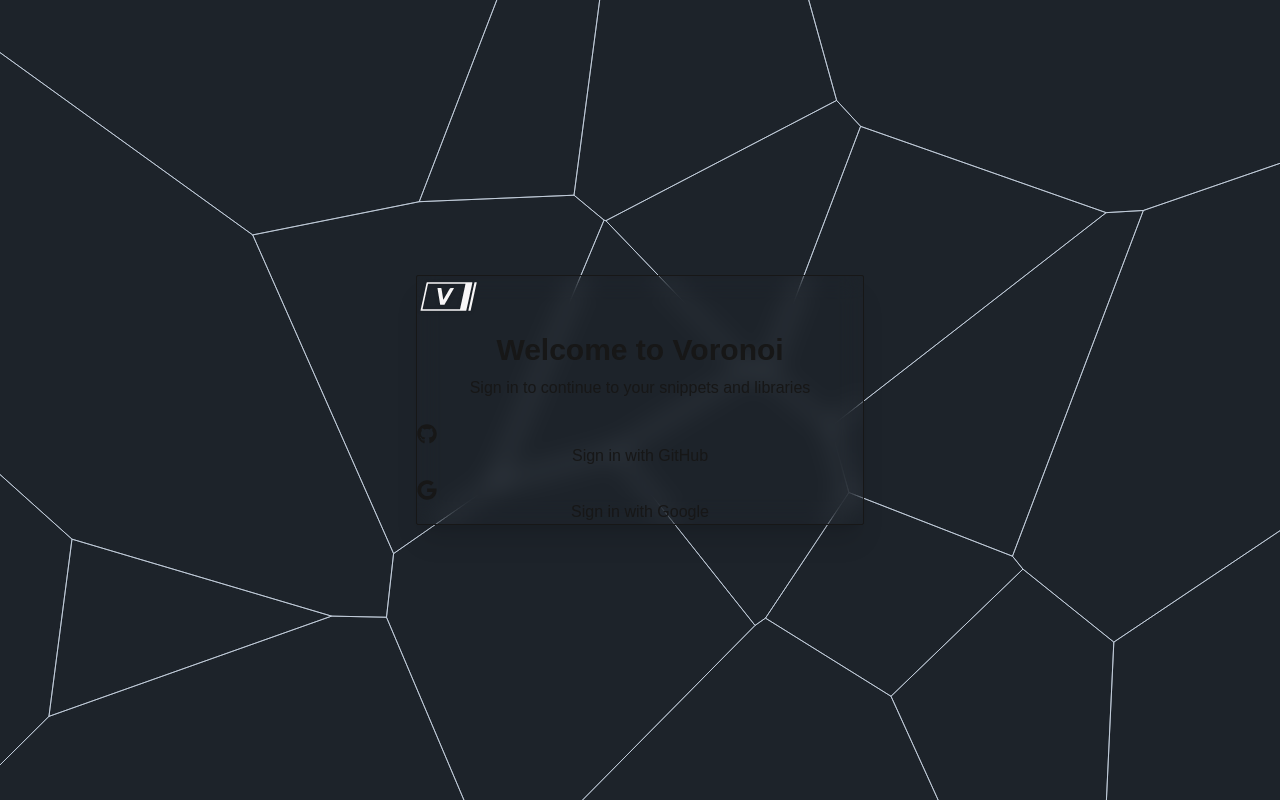
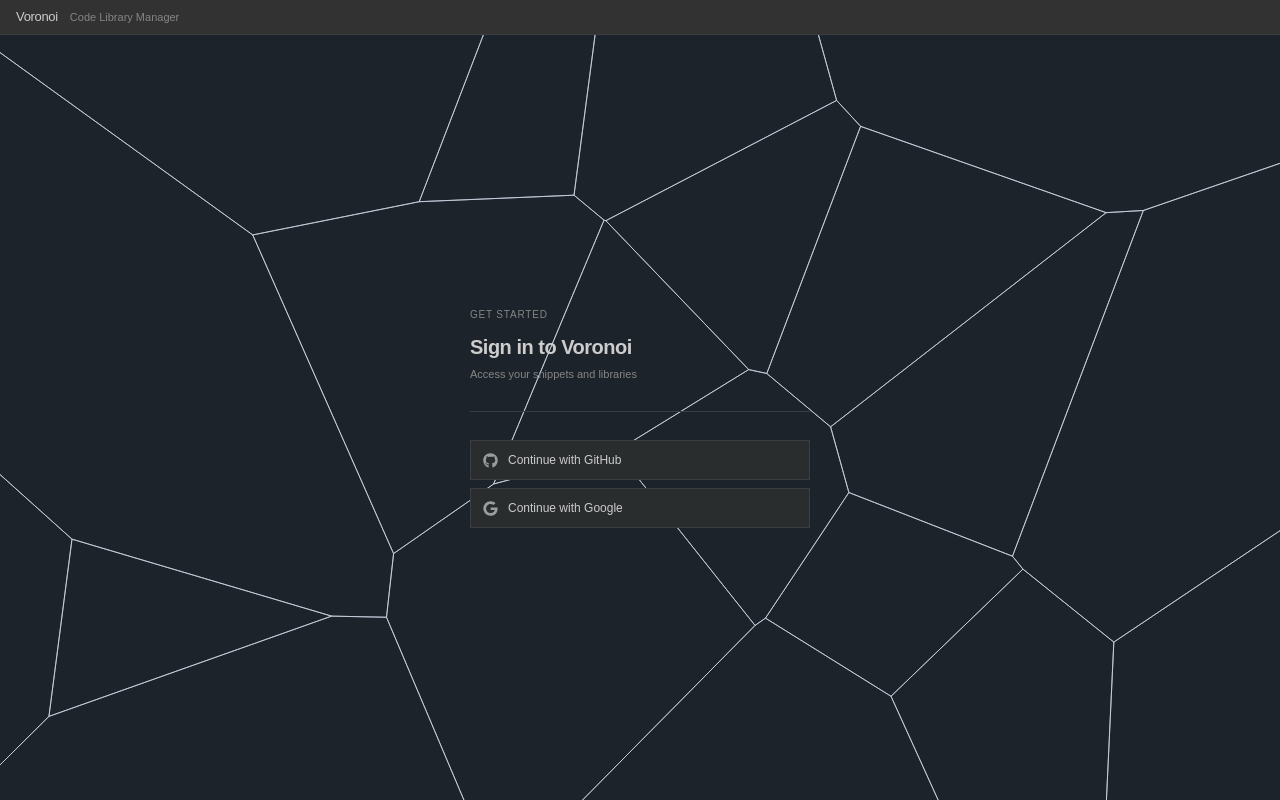
Before and after one commit to AmaurysM/fractal, a Next.js app: page /auth/signin in a window 1280 px wide. Built offline with nearby package versions, Linux system fonts and the light colour scheme; no server answers.

Commit message:
feat: update SignInPage layout and improve provider button styling; change JSX setting in tsconfig

```diff
--- a/src/app/auth/signin/page.tsx
+++ b/src/app/auth/signin/page.tsx
@@ -1,77 +1,53 @@
 "use client";
 
 import { signIn } from "next-auth/react";
-import { FaGithub, FaGoogle, FaDiscord } from "react-icons/fa";
+import { FaGithub, FaGoogle } from "react-icons/fa";
 import VoronoiBackground from "../../components/VoronoiBackground";
-import Image from "next/image";
-import { useTabStore } from "@/app/store/tabStore";
 
 const providers = [
-  {
-    name: "GitHub",
-    id: "github",
-    icon: <FaGithub className="w-5 h-5 mr-2" />,
-    color: "btn-neutral",
-  },
-  {
-    name: "Google",
-    id: "google",
-    icon: <FaGoogle className="w-5 h-5 mr-2" />,
-    color: "btn-error",
-  },
-  // {
-  //   name: "Discord",
-  //   id: "discord",
-  //   icon: <FaDiscord className="w-5 h-5 mr-2" />,
-  //   color: "btn-primary",
-  // },
+  { name: "GitHub", id: "github", icon: <FaGithub className="w-[15px] h-[15px] opacity-70" /> },
+  { name: "Google", id: "google", icon: <FaGoogle className="w-[15px] h-[15px] opacity-70" /> },
 ];
 
 export default function SignInPage() {
-  const {tabs, selectedTab} = useTabStore();
   return (
-    <div className="relative min-h-screen flex flex-col overflow-hidden">
+    <div className="h-screen flex flex-col bg-[#1e1e1e]">
       <VoronoiBackground />
 
-      {/* Main content */}
-      <div className="flex-1 flex items-center justify-center p-6">
-        <div className="card w-full max-w-md bg-base-100/90 backdrop-blur-md shadow-xl border border-base-300 rounded-xs">
-          <div className="card-body items-center text-center">
+      {/* z-10 so everything sits above the fixed canvas */}
+      <div className="relative z-10 h-8.75 bg-[#323233] border-b border-[#3e3e42] flex items-center px-4 gap-3">
+        <span className="text-[13px] font-medium text-[#cccccc] tracking-tight">Voronoi</span>
+        <span className="text-[11px] text-[#858585]">Code Library Manager</span>
+      </div>
 
-            <Image
-              src="/logo.svg"
-              alt="Fractal logo"
-              width={64}
-              height={64}
-              className="mb-4 drop-shadow"
-              priority
-            />
-
-            <h2 className="card-title text-3xl font-bold mb-2">
-              Welcome to Voronoi
-            </h2>
-            <p className="text-base-content/70 mb-6">
-              Sign in to continue to your snippets and libraries
+      <div className="relative z-10 flex-1 flex items-center justify-center p-8">
+        <div className="w-full max-w-[340px]">
+          <p className="text-[10px] text-[#858585] uppercase tracking-[0.08em] mb-2.5">
+            Get started
+          </p>
+          <h1 className="text-[20px] font-bold text-[#cccccc] tracking-tight mb-1">
+            Sign in to Voronoi
+          </h1>
+          <p className="text-[11px] text-[#858585] mb-7 leading-relaxed">
+            Access your snippets and libraries
           </p>
 
-            <div className="w-full space-y-3">
+          <div className="h-px bg-[#3e3e42] mb-7" />
+
+          <div className="space-y-2">
             {providers.map((p) => (
               <button
                 key={p.id}
-                  onClick={() => {
-                    signIn(p.id, { callbackUrl: "/" })
-
-                  }}
-                  className={`btn w-full justify-center ${p.color}`}
+                onClick={() => signIn(p.id, { callbackUrl: "/" })}
+                className="flex items-center gap-2.5 w-full px-3 py-2.5 border border-[#3e3e42] bg-[#2a2d2e] text-[#cccccc] text-[12px] hover:bg-[#37373d] hover:border-[#007acc] hover:text-white transition-colors"
               >
                 {p.icon}
-                  Sign in with {p.name}
+                Continue with {p.name}
               </button>
             ))}
           </div>
         </div>
       </div>
     </div>
-    </div>
   );
 }
--- a/tsconfig.json
+++ b/tsconfig.json
@@ -15,7 +15,7 @@
     "moduleResolution": "bundler",
     "resolveJsonModule": true,
     "isolatedModules": true,
-    "jsx": "react-jsx",
+    "jsx": "preserve",
     "incremental": true,
     "plugins": [
       {
```
Lines whose indentation alone changed are shown as unchanged.
